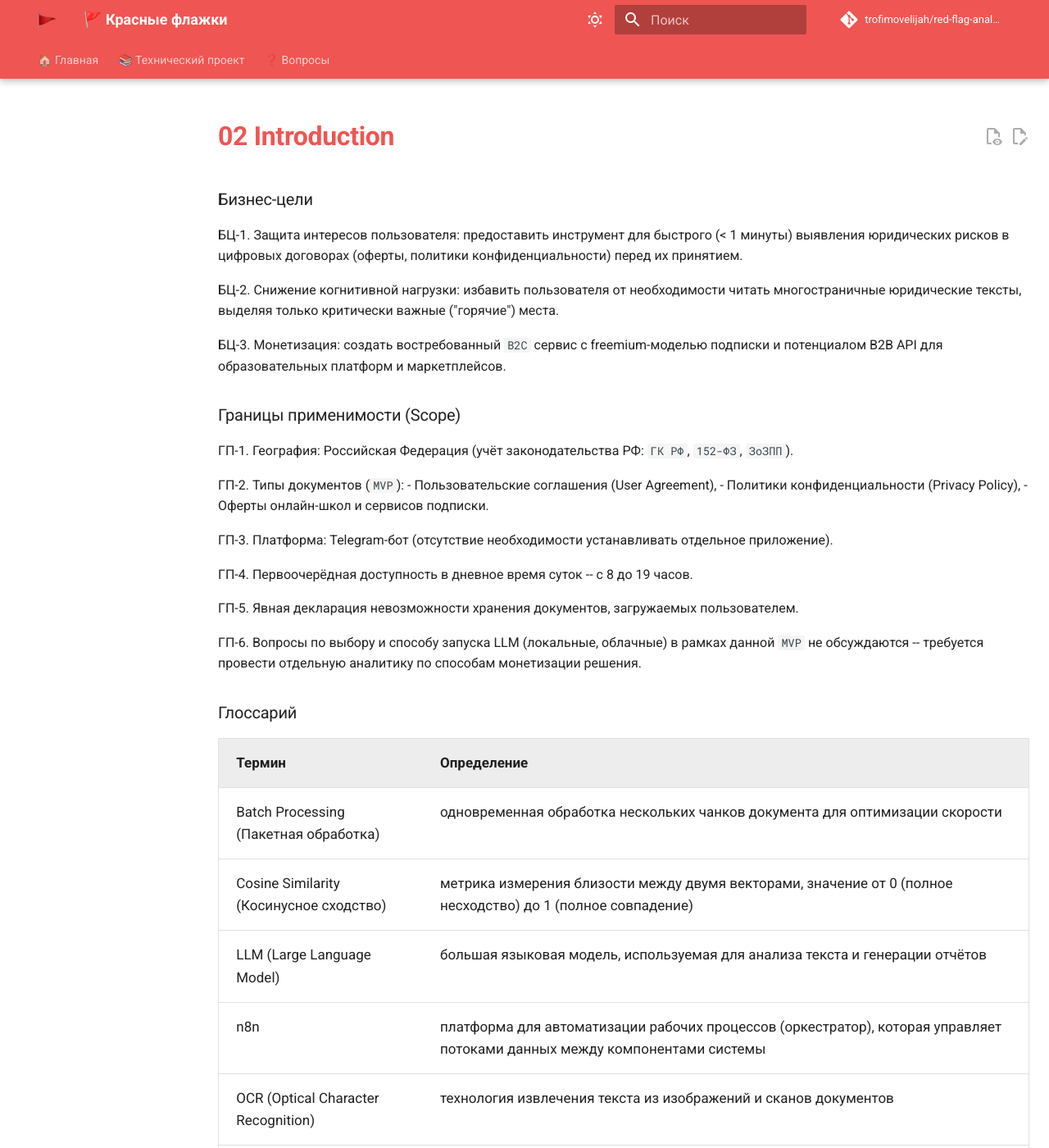
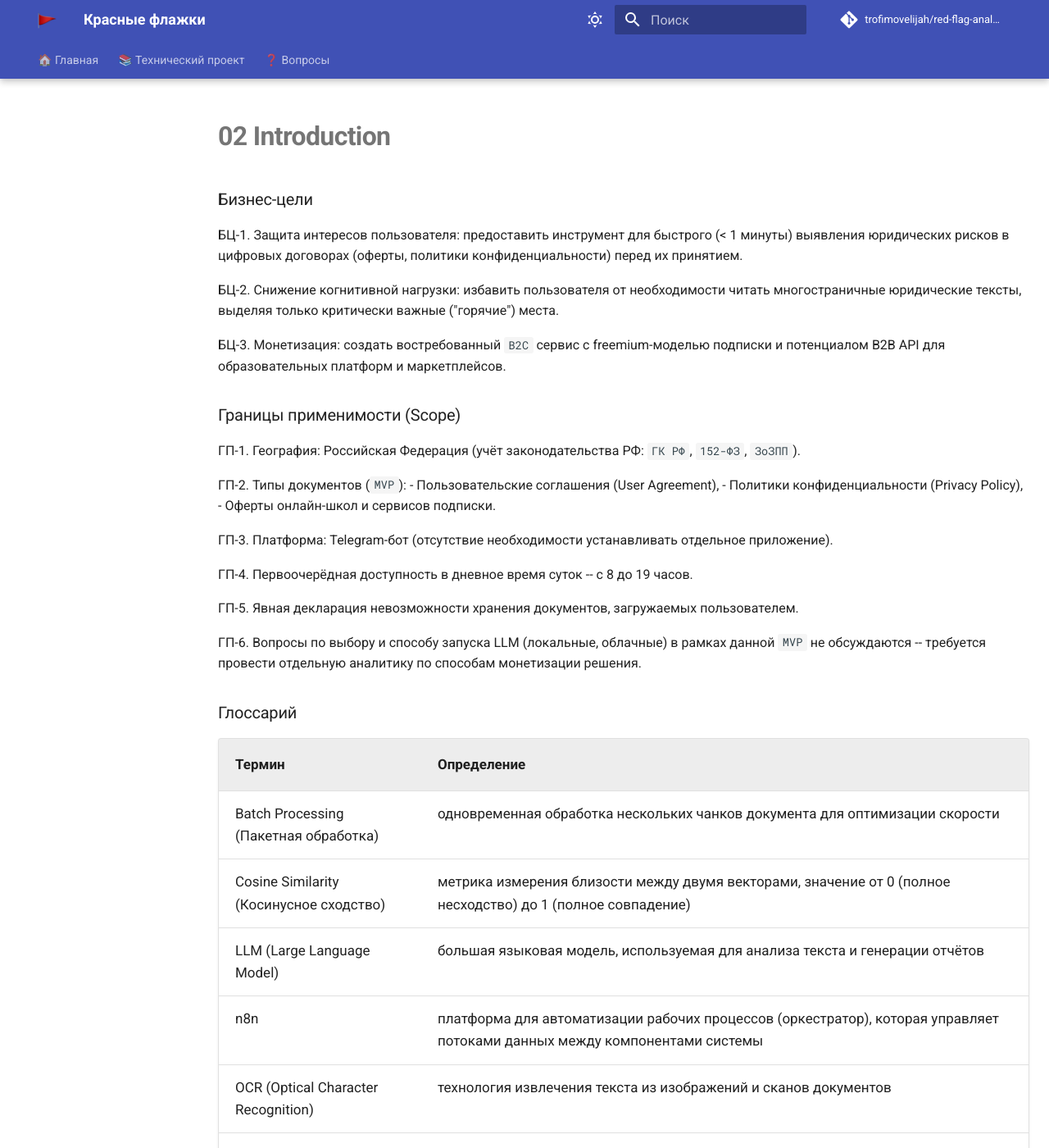
Before and after one commit to trofimovelijah/red-flag-analysis, an MkDocs documentation site: the page built from docs/technical_project/02_Introduction.md, in a window 1280 px wide and 1400 px high. Shown: the whole window at 82% size. Built offline with MkDocs 1.6.1 and Material for MkDocs 9.7.7, drawn with Linux system fonts in a browser that asks for light colours; comment, search, counter and statistics services are not loaded.

```diff
--- a/docs/stylesheets/extra.css
+++ b/docs/stylesheets/extra.css
@@ -4,7 +4,7 @@
 }
 
 .md-content {
-  max-width: 1400px;  /* Было ~800px */
+  max-width: 1400px;
 }
 
 .md-content__inner {
@@ -17,27 +17,30 @@
   display: block;
   max-width: 100%;
   overflow-x: auto;
+  border-radius: 4px;
+  box-shadow: 0 2px 4px rgba(0,0,0,0.05);
 }
 
 .md-typeset table:not([class]) th {
   background-color: var(--md-default-fg-color--lightest);
   min-width: 100px;
+  padding: 0.9rem 1rem;
 }
 
-/* Красный акцент для заголовков */
+.md-typeset table:not([class]) td {
+  padding: 0.7rem 1rem;
+}
+
+/* Заголовки (минималистичные) */
 .md-typeset h1 {
-  color: var(--md-primary-fg-color);
   font-weight: 700;
+  letter-spacing: -0.02em;
 }
 
 .md-typeset h2 {
-  border-bottom: 2px solid var(--md-primary-fg-color);
+  border-bottom: 2px solid var(--md-default-fg-color--lightest);
   padding-bottom: 0.3em;
-}
-
-/* Красные флажки в списках */
-.md-typeset ul li::marker {
-  color: var(--md-primary-fg-color);
+  margin-top: 2rem;
 }
 
 /* Адаптивные изображения */
@@ -45,16 +48,43 @@
   max-width: 100%;
   height: auto;
   border-radius: 8px;
-  box-shadow: 0 4px 6px rgba(0,0,0,0.1);
+  box-shadow: 0 4px 8px rgba(0,0,0,0.1);
   cursor: pointer;
-  transition: transform 0.3s ease;
+  transition: all 0.3s ease;
 }
 
 .md-typeset img:hover {
-  transform: scale(1.02);
+  transform: translateY(-2px);
+  box-shadow: 0 6px 12px rgba(0,0,0,0.15);
 }
 
 /* Код блоки */
 .md-typeset pre {
   border-left: 4px solid var(--md-primary-fg-color);
+  border-radius: 6px;
 }
+
+.md-typeset code {
+  background-color: var(--md-code-bg-color);
+  border-radius: 3px;
+  padding: 0.1em 0.4em;
+}
+
+/* Кастомная прокрутка для таблиц */
+.md-typeset table::-webkit-scrollbar {
+  height: 8px;
+}
+
+.md-typeset table::-webkit-scrollbar-track {
+  background: var(--md-default-bg-color);
+  border-radius: 4px;
+}
+
+.md-typeset table::-webkit-scrollbar-thumb {
+  background: var(--md-primary-fg-color--light);
+  border-radius: 4px;
+}
+
+.md-typeset table::-webkit-scrollbar-thumb:hover {
+  background: var(--md-primary-fg-color);
+}
--- a/mkdocs.yml
+++ b/mkdocs.yml
@@ -1,9 +1,10 @@
-site_name: 🚩 Красные флажки
+site_name: Красные флажки
 site_description: Анализ юридических рисков в договорах с помощью ИИ
 site_url: https://trofimovelijah.github.io/red-flag-analysis
-site_author: Илья Ю. Трофимов
+site_author: Elijah Trofimov
 repo_url: https://github.com/trofimovelijah/red-flag-analysis
 repo_name: trofimovelijah/red-flag-analysis
+edit_uri: ""  # Отключает кнопку "Редактировать"
 
 theme:
   name: material
@@ -12,28 +13,26 @@ theme:
   logo: images/logo.png
 
   palette:
-    # Светлая тема (красная)
+    # Светлая тема (синий Bauhaus)
     - media: "(prefers-color-scheme: light)"
       scheme: default
-      primary: red
-      accent: deep orange
+      primary: indigo
+      accent: blue
       toggle:
         icon: material/weather-sunny
-        name: Тёмная тема
+        name: Переключить на тёмную тему
 
-    # Тёмная тема (красно-оранжевая)
+    # Тёмная тема
     - media: "(prefers-color-scheme: dark)"
       scheme: slate
-      primary: red
-      accent: orange
+      primary: indigo
+      accent: blue
       toggle:
         icon: material/weather-night
-        name: Светлая тема
+        name: Переключить на светлую тему
 
   features:
     - announce.dismiss
-    - content.action.edit
-    - content.action.view
     - content.code.copy
     - content.code.annotate
     - navigation.tabs
@@ -50,7 +49,6 @@ theme:
     - toc.follow
     - toc.integrate
 
-# 🎯 Расширение контента для таблиц
 extra_css:
   - stylesheets/extra.css
 
@@ -63,11 +61,19 @@ plugins:
   - search:
       lang: ru
       separator: '[\s\-,:!=\[\]()"/]+|\.(?!\d)|&[lg]t;|(?!\b)(?=[A-Z][a-z])'
+  - include-markdown:
+      opening_tag: "{%"
+      closing_tag: "%}"
+      encoding: utf-8
+      preserve_includer_indent: true
+      dedent: false
+      trailing_newlines: true
+      comments: false
   - tags
   - git-revision-date-localized:
-#      heading_offset: -1  # Сдвигает заголовки на уровень вверх для единого уровня
       enable_creation_date: true
       type: timeago
+      fallback_to_build_date: true
 
 markdown_extensions:
   - abbr
@@ -80,8 +86,7 @@ markdown_extensions:
   - toc:
       permalink: true
       title: Содержание
-  - pymdownx.arithmatex:
-      generic: true
+      toc_depth: 3
   - pymdownx.betterem:
       smart_enable: all
   - pymdownx.caret
@@ -113,9 +118,6 @@ extra:
     - icon: fontawesome/brands/github
       link: https://github.com/trofimovelijah/red-flag-analysis
       name: GitHub репозиторий
-    - icon: fontawesome/brands/telegram
-      link: https://t.me/yourusername
-      name: Telegram
 
   analytics:
     feedback:
--- a/requirements.txt
+++ b/requirements.txt
@@ -1,5 +1,4 @@
 mkdocs>=1.5.3,<1.6.0
 mkdocs-material>=9.5.0
-mkdocs_puml>=1.4.0
-mkdocs-include-markdown-plugin
+mkdocs-include-markdown-plugin>=6.0.0
 mkdocs-git-revision-date-localized-plugin>=1.2.0
```
Also changed, not shown: README.md (+1 -1 lines), 1 other file.
